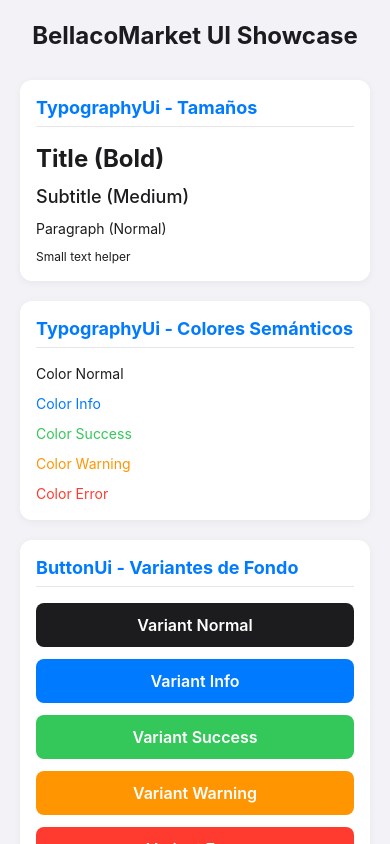
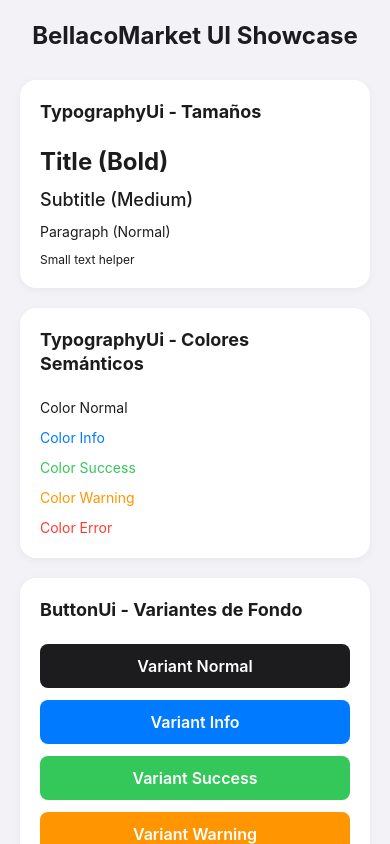
Before and after one commit to andrzmc/BellacoMarket, a React Native app: screen /StoryBook in a window 390 px wide. Built offline with nearby package versions, Linux system fonts and the light colour scheme.

Commit message:
feat: crate Card UI Component

```diff
--- /dev/null
+++ b/src/components/ui/card/index.tsx
@@ -0,0 +1,62 @@
+import React, { FC } from 'react';
+import { View } from 'react-native';
+import { CardUiProps } from '@/models/interfaces/ui';
+import { CardUiStyles } from '@/styles/components/ui';
+import WrapperCardUi from './wrapper';
+import { TypographyUi } from '../typography';
+
+export const CardUi: FC<CardUiProps> = props => {
+  const {
+    children,
+    header,
+    footer,
+    heading,
+    subheading,
+    shape = 'rounded',
+    padding,
+    disabled = false,
+    onPress,
+    style,
+    ...rest
+  } = props;
+
+  const CARD_STYLE = [
+    CardUiStyles.container,
+    CardUiStyles[`shape_${shape}`],
+    disabled && CardUiStyles.disabled,
+    {
+      paddingTop: typeof padding?.top === 'number' ? padding.top : 20,
+      paddingRight: typeof padding?.right === 'number' ? padding.right : 20,
+      paddingBottom: typeof padding?.bottom === 'number' ? padding.bottom : 20,
+      paddingLeft: typeof padding?.left === 'number' ? padding.left : 20,
+    },
+    style,
+  ];
+
+  return (
+    <WrapperCardUi
+      onPress={onPress}
+      disabled={disabled}
+      style={CARD_STYLE}
+      {...rest}
+    >
+      {header || heading || subheading ? (
+        <View style={CardUiStyles.header}>
+          {header}
+          {heading && (
+            <TypographyUi size="subtitle" color="normal" weight="bold">
+              {heading}
+            </TypographyUi>
+          )}
+          {subheading && (
+            <TypographyUi size="small" color="normal" weight="medium">
+              {subheading}
+            </TypographyUi>
+          )}
+        </View>
+      ) : null}
+      {children}
+      {footer && <View style={CardUiStyles.footer}>{footer}</View>}
+    </WrapperCardUi>
+  );
+};
--- /dev/null
+++ b/src/components/ui/card/wrapper.tsx
@@ -0,0 +1,31 @@
+import { WrapperUiProps } from '@/models/interfaces/ui';
+import React, { FC } from 'react';
+import { TouchableOpacity, View } from 'react-native';
+
+const WrapperCardUi: FC<WrapperUiProps> = props => {
+  const { children, onPress, disabled, ...rest } = props;
+
+  const WRAPPER_CARD_EVENTS = disabled ? 'none' : 'auto';
+
+  return (
+    <>
+      {onPress ? (
+        <TouchableOpacity
+          onPress={onPress}
+          disabled={disabled}
+          pointerEvents={WRAPPER_CARD_EVENTS}
+          activeOpacity={0.7}
+          {...rest}
+        >
+          {children}
+        </TouchableOpacity>
+      ) : (
+        <View pointerEvents={WRAPPER_CARD_EVENTS} {...rest}>
+          {children}
+        </View>
+      )}
+    </>
+  );
+};
+
+export default WrapperCardUi;
--- a/src/models/types/ui.ts
+++ b/src/models/types/ui.ts
@@ -10,3 +10,5 @@ export type TypographyColor =
   | 'warning';
 
 export type ButtonVariant = TypographyColor;
+
+export type CardShape = 'rounded' | 'flat';
--- a/src/screens/storybook/main.tsx
+++ b/src/screens/storybook/main.tsx
@@ -1,4 +1,5 @@
 import { ButtonUi } from '@/components/ui/button';
+import { CardUi } from '@/components/ui/card';
 import { TypographyUi } from '@/components/ui/typography';
 import React from 'react';
 import { ScrollView, StyleSheet, View } from 'react-native';
@@ -19,15 +20,7 @@ const MainStoryBookScreen = () => {
         </TypographyUi>
 
         {/* Typography Section */}
-        <View style={styles.section}>
-          <TypographyUi
-            size="subtitle"
-            weight="bold"
-            color="info"
-            style={styles.sectionTitle}
-          >
-            TypographyUi - Tamaños
-          </TypographyUi>
+        <CardUi heading="TypographyUi - Tamaños">
           <TypographyUi size="title" weight="bold">
             Title (Bold)
           </TypographyUi>
@@ -36,34 +29,18 @@ const MainStoryBookScreen = () => {
           </TypographyUi>
           <TypographyUi size="paragraph">Paragraph (Normal)</TypographyUi>
           <TypographyUi size="small">Small text helper</TypographyUi>
-        </View>
+        </CardUi>
 
-        <View style={styles.section}>
-          <TypographyUi
-            size="subtitle"
-            weight="bold"
-            color="info"
-            style={styles.sectionTitle}
-          >
-            TypographyUi - Colores Semánticos
-          </TypographyUi>
+        <CardUi heading="TypographyUi - Colores Semánticos">
           <TypographyUi color="normal">Color Normal</TypographyUi>
           <TypographyUi color="info">Color Info</TypographyUi>
           <TypographyUi color="success">Color Success</TypographyUi>
           <TypographyUi color="warning">Color Warning</TypographyUi>
           <TypographyUi color="error">Color Error</TypographyUi>
-        </View>
+        </CardUi>
 
         {/* Button Section */}
-        <View style={styles.section}>
-          <TypographyUi
-            size="subtitle"
-            weight="bold"
-            color="info"
-            style={styles.sectionTitle}
-          >
-            ButtonUi - Variantes de Fondo
-          </TypographyUi>
+        <CardUi heading="ButtonUi - Variantes de Fondo">
           <View style={styles.buttonList}>
             <ButtonUi text="Variant Normal" variant="normal" />
             <ButtonUi text="Variant Info" variant="info" />
@@ -71,17 +48,9 @@ const MainStoryBookScreen = () => {
             <ButtonUi text="Variant Warning" variant="warning" />
             <ButtonUi text="Variant Error" variant="error" />
           </View>
-        </View>
+        </CardUi>
 
-        <View style={styles.section}>
-          <TypographyUi
-            size="subtitle"
-            weight="bold"
-            color="info"
-            style={styles.sectionTitle}
-          >
-            ButtonUi - Estados y Contenido
-          </TypographyUi>
+        <CardUi heading="ButtonUi - Estados y Contenido">
           <View style={styles.buttonList}>
             <ButtonUi text="Botón Deshabilitado" variant="info" disabled />
             <ButtonUi variant="normal" style={styles.customButton}>
@@ -90,7 +59,7 @@ const MainStoryBookScreen = () => {
               </TypographyUi>
             </ButtonUi>
           </View>
-        </View>
+        </CardUi>
       </ScrollView>
     </SafeAreaView>
   );
@@ -109,23 +78,6 @@ const styles = StyleSheet.create({
     textAlign: 'center',
     marginBottom: 8,
   },
-  section: {
-    backgroundColor: '#FFFFFF',
-    padding: 16,
-    borderRadius: 12,
-    gap: 10,
-    shadowColor: '#000000',
-    shadowOpacity: 0.05,
-    shadowOffset: { width: 0, height: 2 },
-    shadowRadius: 8,
-    elevation: 2,
-  },
-  sectionTitle: {
-    marginBottom: 6,
-    borderBottomWidth: 1,
-    borderBottomColor: '#E5E5EA',
-    paddingBottom: 6,
-  },
   buttonList: {
     gap: 12,
   },
--- a/src/styles/components/ui.ts
+++ b/src/styles/components/ui.ts
@@ -79,3 +79,33 @@ export const buttonUiStyles = StyleSheet.create({
     fontWeight: '600',
   },
 });
+
+export const CardUiStyles = StyleSheet.create({
+  container: {
+    overflow: 'hidden',
+    backgroundColor: '#FFFFFF',
+    padding: 16,
+    borderRadius: 12,
+    gap: 10,
+    shadowColor: '#000000',
+    shadowOpacity: 0.05,
+    shadowOffset: { width: 0, height: 2 },
+    shadowRadius: 8,
+    elevation: 2,
+  },
+  shape_rounded: {
+    borderRadius: 16,
+  },
+  shape_flat: {
+    borderRadius: 0,
+  },
+  disabled: {
+    opacity: 0.5,
+  },
+  header: {
+    marginBottom: 12,
+  },
+  footer: {
+    marginTop: 12,
+  },
+});
```
Also changed, not shown: src/models/interfaces/ui.ts (+20 -0 lines), src/components/ui/card/README.md (added), 1 other file (tests, documents, lock files or other folders).
